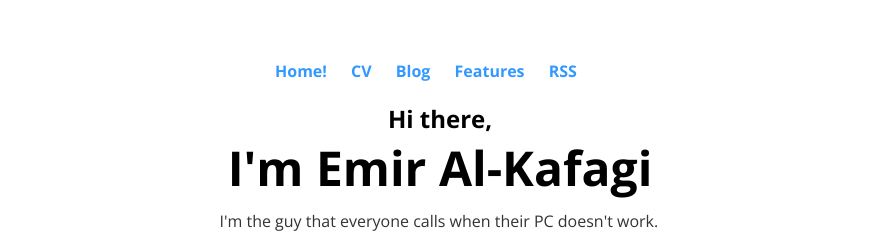
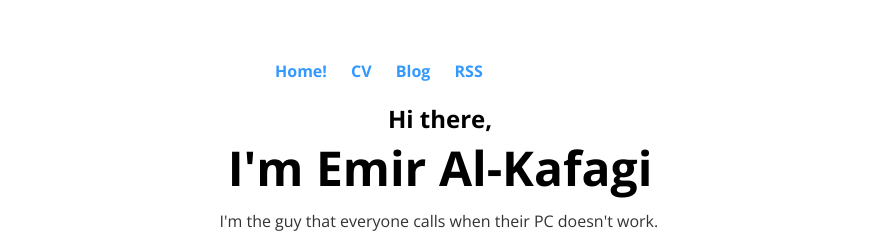
Before and after one commit to emirmkd/emirmkd.github.io, a Jekyll site: the page built from index.html, in a window 1280 px wide. Shown: the top 246 px of the page, without its empty margins (200-1087 px from the left). Built offline with Jekyll 4.4.1, drawn with Linux system fonts in a browser that asks for light colours.

Commit message:
Update default.html

```diff
--- a/_layouts/default.html
+++ b/_layouts/default.html
@@ -16,7 +16,7 @@
         		<li><a href="/">Home!</a></li>
         		<li><a href="https://mk.linkedin.com/in/emiralkafagi">CV</a></li>
         		<li><a href="https://www.emiralkafagi.me/blog/">Blog</a></li>
-        		<li><a href="https://www.emiralkafagi.me/features/">Features</a></li>
+        	<!---	<li><a href="https://www.emiralkafagi.me/features/">Features</a></li> -->
         		<li><a href="https://www.emiralkafagi.me/blog/atom.xml">RSS</a></li>
     		</ul>
 		</nav>
```
